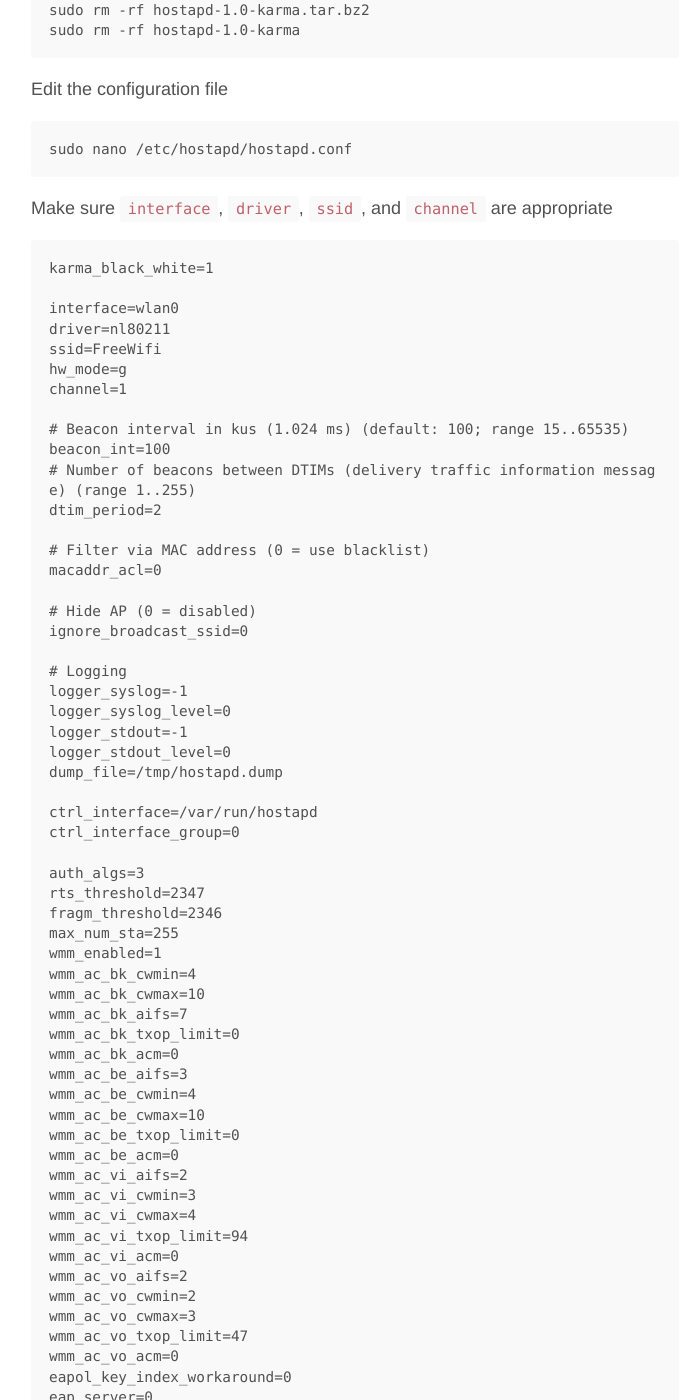
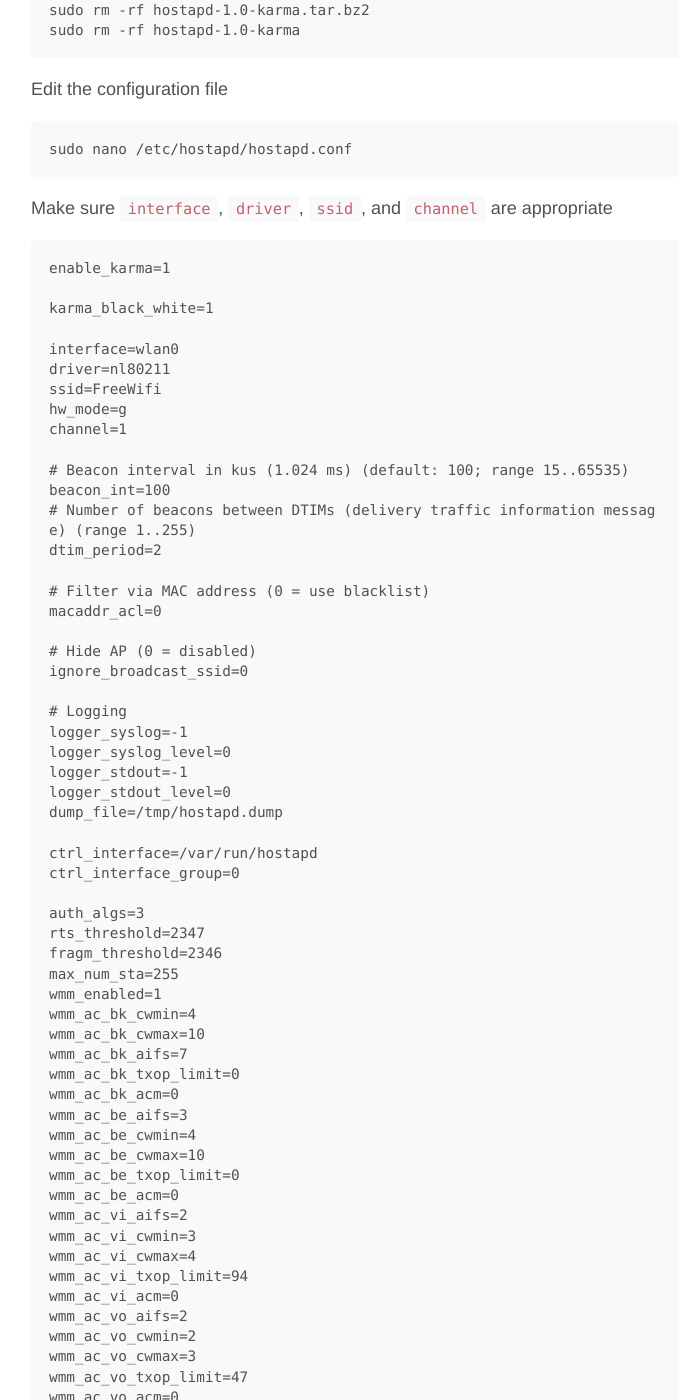
Before and after one commit to sbdchd/blog, a Jekyll site: the page built from _posts/2015-01-10-Rickroll-Access-Point-via-Raspberry-Pi.md, in a window 1280 px wide and 1400 px high, scrolled down 586 px. Shown: the whole window, without its empty margins (285-971 px from the left). Built offline with Jekyll 4.4.1, drawn with Linux system fonts in a browser that asks for light colours; Markdown is read by kramdown in place of the engine named in the settings; comment, search, counter and statistics services are not loaded; some of the changed text lies outside the part shown.

Commit message:
minor edit

```diff
--- a/_posts/2015-01-10-Rickroll-Access-Point-via-Raspberry-Pi.md
+++ b/_posts/2015-01-10-Rickroll-Access-Point-via-Raspberry-Pi.md
@@ -31,6 +31,8 @@ Edit the configuration file
     sudo nano /etc/hostapd/hostapd.conf
 
 Make sure `interface`, `driver`, `ssid`, and `channel` are appropriate
+
+    enable_karma=1
 
     karma_black_white=1
 
```
